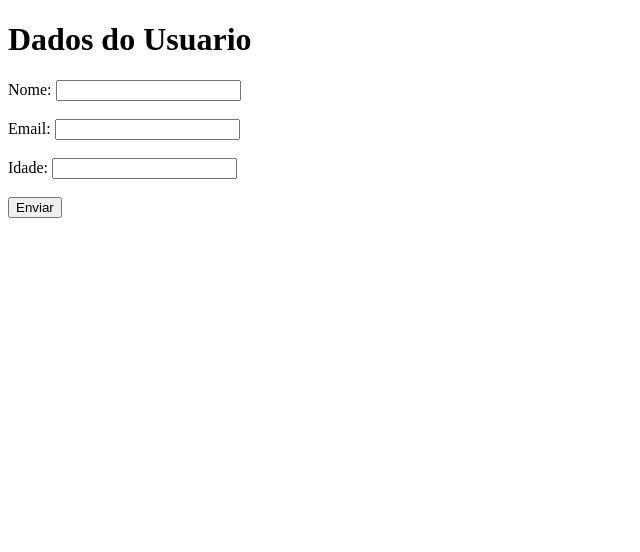
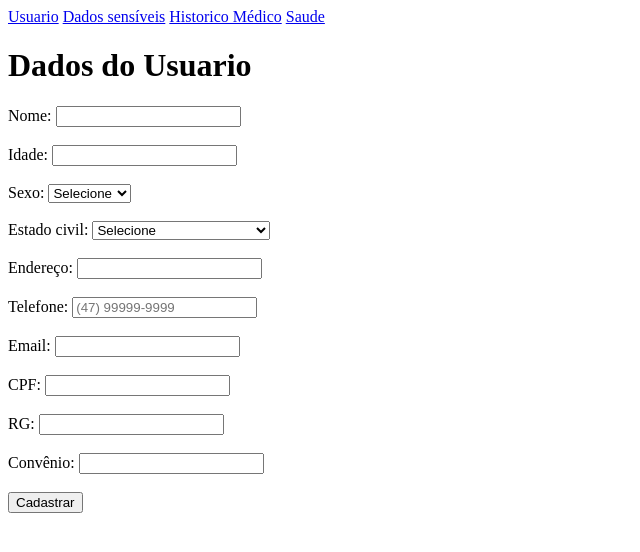
Before and after one commit to vfzim7380/Estudos-PHP, a PHP site: page / in a window 1280 px wide. Shown: the top 552 px of the page, without its empty margins (0-640 px from the left). Run offline with PHP 8.4, Linux system fonts and the light colour scheme.

Commit message:
Estrutura feita
Separei as paginas, e como ele vai funcionar.

```diff
--- a/index.php
+++ b/index.php
@@ -6,21 +6,69 @@
     <title>Dados do Usuario</title>
 </head>
 <body>
-    <div>
+
+<div class="navbar">
+    <aside class="sidebar">
+        <nav>
+            <a href="#usuario">Usuario</a>
+            <a href="#sensivel">Dados sensíveis</a>
+            <a href="#">Historico Médico</a>
+            <a href="#">Saude</a>
+        </nav>
+    </aside>
+</div>
+
+    <div name="tabela-cad" id="usuario">
         <h1>Dados do Usuario</h1>
-        <form action="cadastro_usu.php" method="POST">
+        <form action="usuario/cad_usuario.php" method="POST">
             <label for="nome">Nome:</label>
             <input type="text" id="nome" name="nome" required><br><br>
+
+            <label for="idade">Idade:</label>
+            <input type="number" id="idade" name="idade" required><br><br>
+
+            <label for="sexo">Sexo:</label>
+            <select id="sexo" name="sexo">
+                <option value="">Selecione</option>
+                <option value="masculino">Masculino</option>
+                <option value="feminino">Feminino</option>
+            </select><br></br>
+
+            <label for="civil">Estado civil:</label>
+            <select id="civil" name="civil">
+                <option value="">Selecione</option>
+                <option value="solteiro">Solteiro(a)</option>
+                <option value="casado">Casado(a)</option>
+                <option value="divorciado">Divorciado(a)</option>
+                <option value="viuvo">Viúvo(a)</option>
+                <option value="separado">Separado(a) judicialmente</option>
+            </select><br></br>
+
+            <label for="endereco">Endereço:</label>
+            <input type="text" id="endereco" name="endereco" required><br><br>
+
+            <label for="telefone">Telefone:</label>
+            <input type="tel" id="telefone" name="telefone" placeholder="(47) 99999-9999" required><br><br>
 
             <label for="email">Email:</label>
             <input type="email" id="email" name="email" required><br><br>
 
-            <label for="idade">Idade:</label>
-            <input type="number" id="idade" name="idade" required><br><br>
+            <label for="cpf">CPF:</label>
+            <input type="text" id="cpf" name="cpf" required><br><br>
 
-            <input type="submit" value="Enviar">
+            <label for="rg">RG:</label>
+            <input type="text" id="rg" name="rg" required><br><br>
 
+            <label for="convenio">Convênio:</label>
+            <input type="text" id="convenio" name="convenio" required><br><br>
+
+
+            <input type="submit" value="Cadastrar">
         </form>
+    </div>
+
+    <div name="tabela-cad" id="sensivel">
+
     </div>
 </body>
 </html>
```
Also changed, not shown: historico/cad_historico.php (added, +11 -0 lines), saude/cad_saude.php (added, +11 -0 lines), usuario/cad_usuario.php (added, +11 -0 lines).
